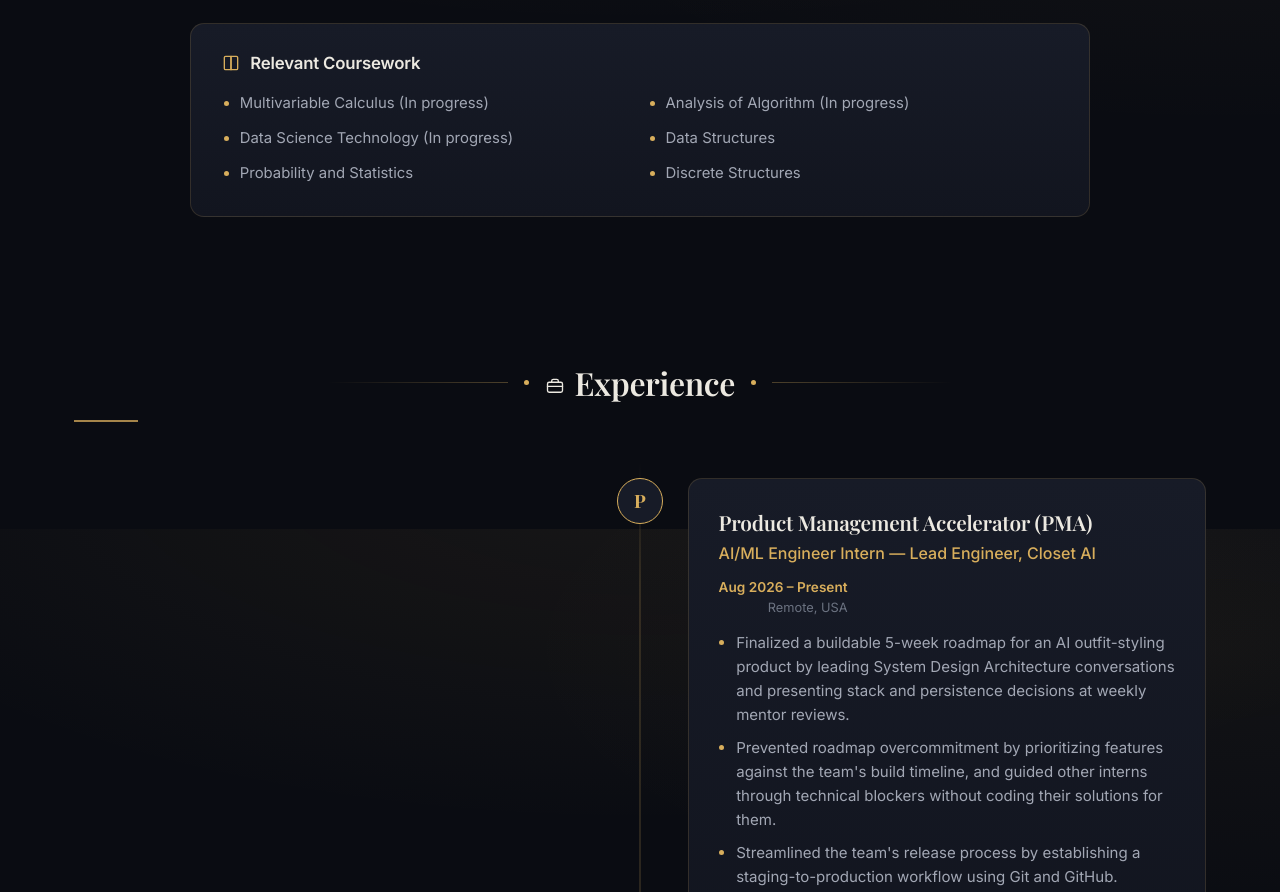
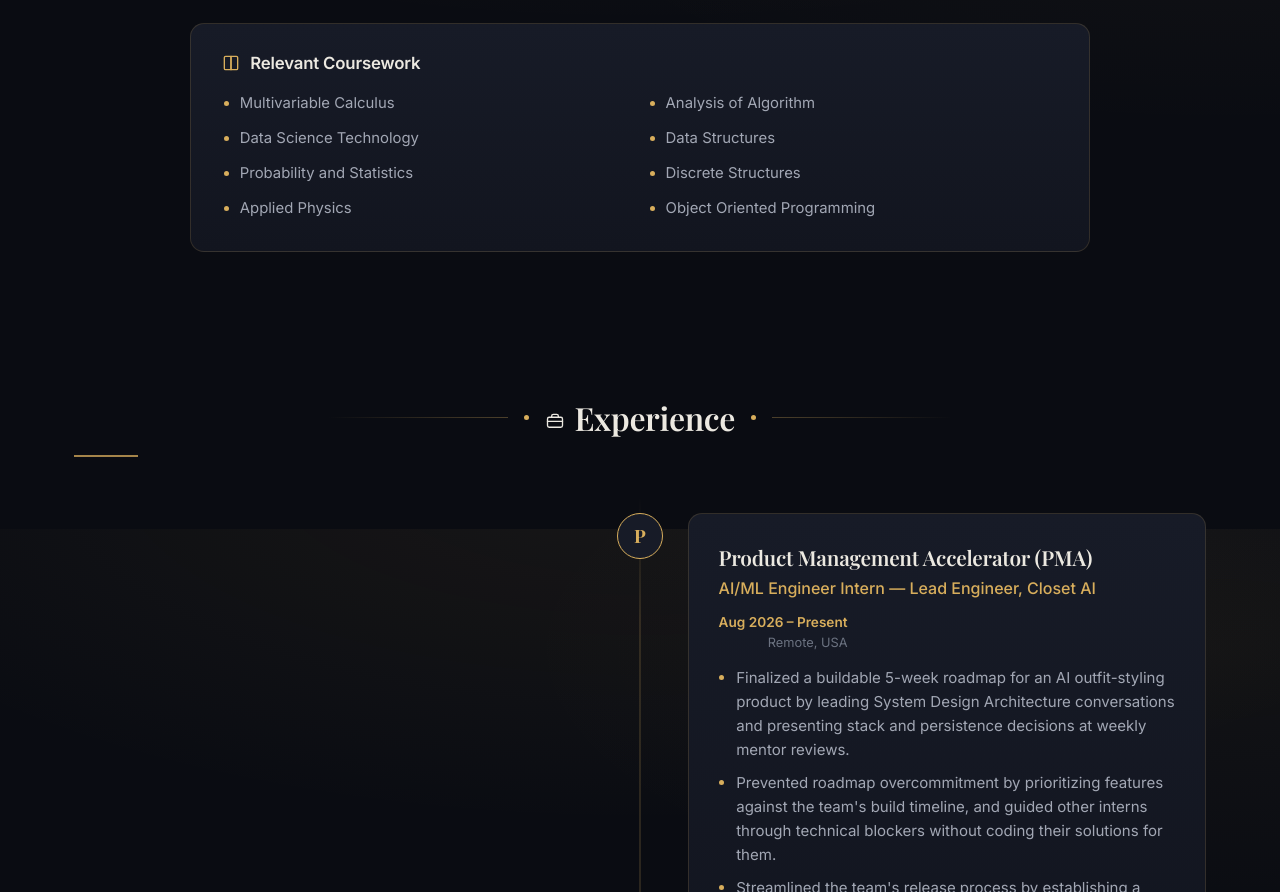
Before and after one commit to kamilcodes14/kamilcodes14.github.io, a React (Vite) app: page / in a window 1280 px wide. Shown: the part 2671-3563 px from the top of the page. Built offline with nearby package versions, Linux system fonts and the light colour scheme; a web font is replaced by a local one.

Commit message:
Update relevant coursework labels and add physics and OOP

```diff
--- a/src/data/content.js
+++ b/src/data/content.js
@@ -53,12 +53,14 @@ export const education = {
   degree: "Bachelor of Science, Computer Science",
   expected: "Expected October 2028",
   coursework: [
-    "Multivariable Calculus (In progress)",
-    "Analysis of Algorithm (In progress)",
-    "Data Science Technology (In progress)",
+    "Multivariable Calculus",
+    "Analysis of Algorithm",
+    "Data Science Technology",
     "Data Structures",
     "Probability and Statistics",
     "Discrete Structures",
+    "Applied Physics",
+    "Object Oriented Programming",
   ],
 };
 
```
